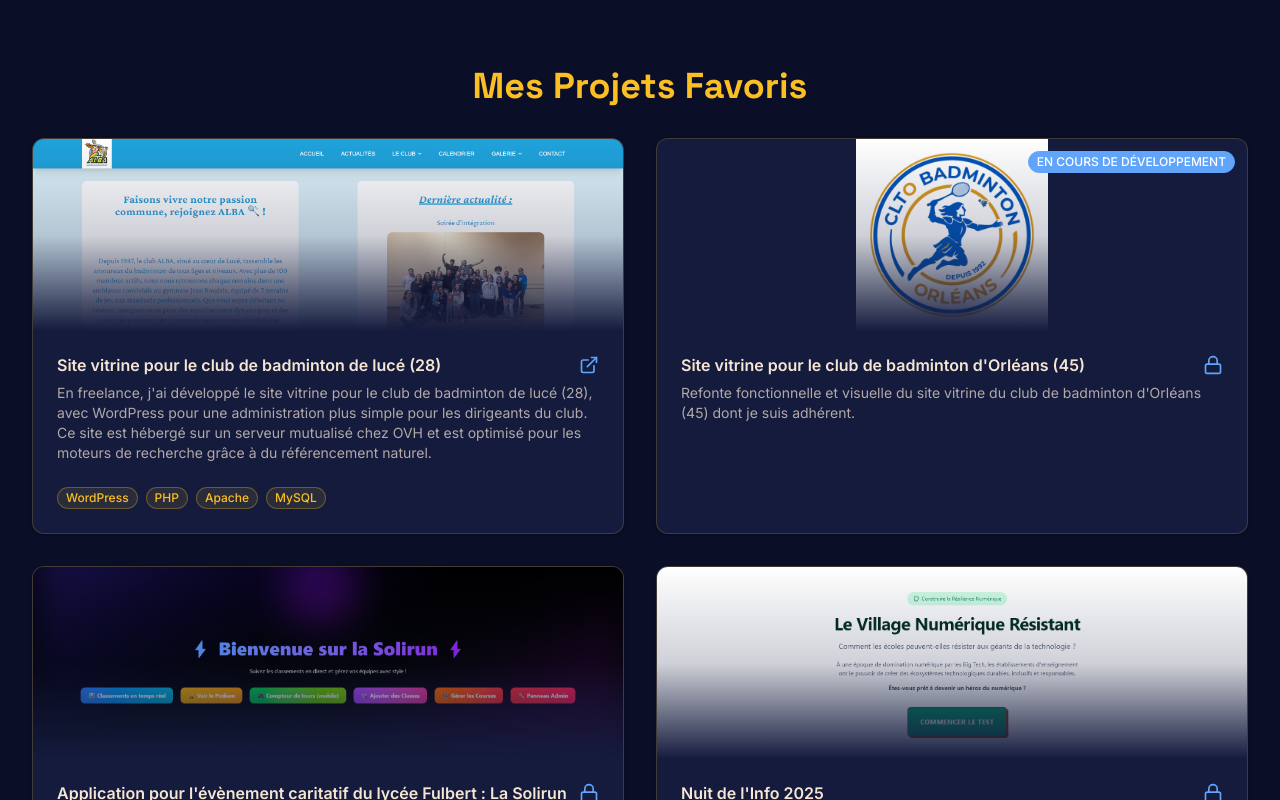
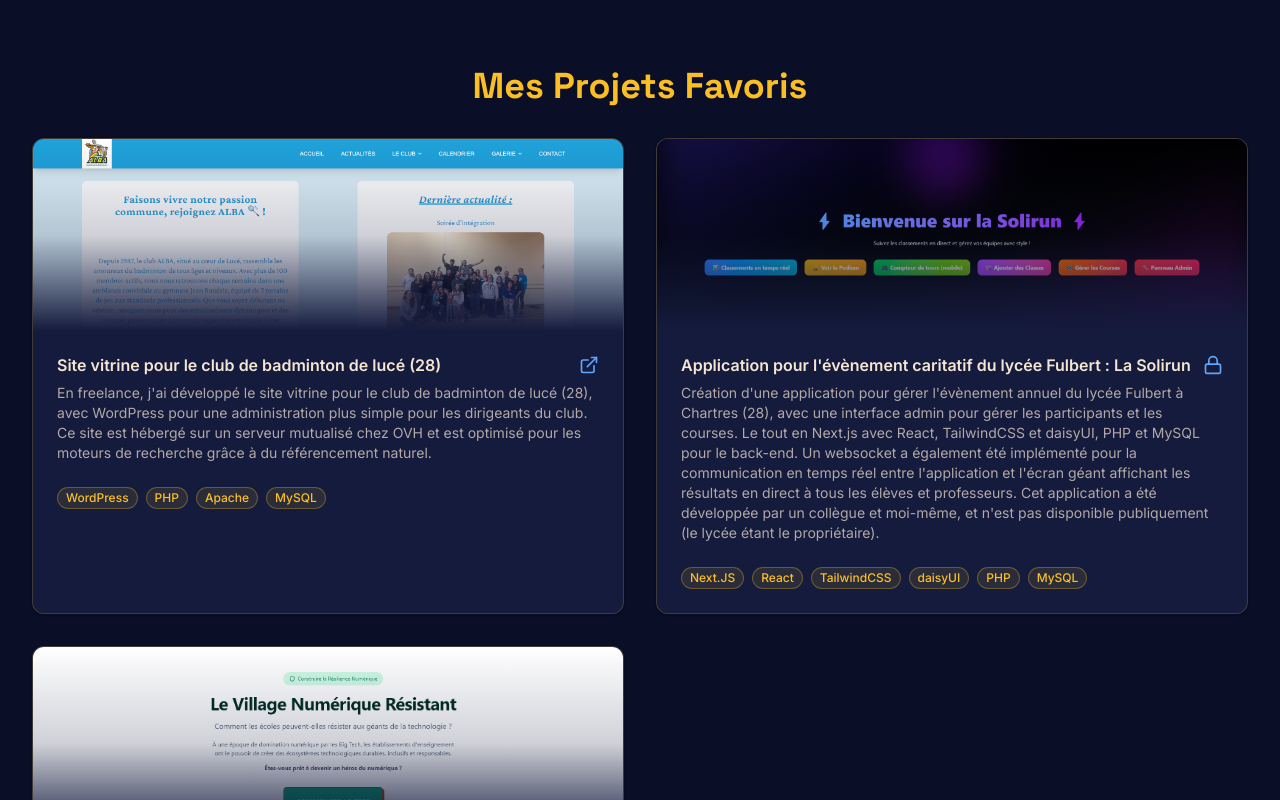
Before and after one commit to MaximeCode/My_Portfolio, a Next.js app: page /about_me in a window 1280 px wide. Shown: the part 2380-3180 px from the top of the page. Built offline with nearby package versions, Linux system fonts and the light colour scheme.

Commit message:
Projects added (not finished)

```diff
--- a/src/app/data/projects.data.js
+++ b/src/app/data/projects.data.js
@@ -15,18 +15,18 @@ export const projectsByTechnology = [
                 github: "https://github.com/MaximeCode/alba_badminton",
                 fav: true,
             },
-            {
-                title: "Site vitrine pour le club de badminton d'Orléans (45)",
-                description:
-                    "Refonte fonctionnelle et visuelle du site vitrine du club de badminton d'Orléans (45) dont je suis adhérent.",
-                technologies: [],
-                image: "Logo_CLTO",
-                link: "",
-                github: "",
-                fav: true,
-                in_progress: true,
-                object_classes: "object-center object-contain"
-            },
+            // {
+            //     title: "Site vitrine pour le club de badminton d'Orléans (45)",
+            //     description:
+            //         "Refonte fonctionnelle et visuelle du site vitrine du club de badminton d'Orléans (45) dont je suis adhérent.",
+            //     technologies: [],
+            //     image: "Logo_CLTO",
+            //     link: "",
+            //     github: "",
+            //     fav: true,
+            //     in_progress: true,
+            //     object_classes: "object-center object-contain"
+            // },
         ],
     },
     {
@@ -72,14 +72,18 @@ export const projectsByTechnology = [
         icon: "🔧",
         projects: [
             {
-                title: "API RESTful E-commerce",
+                title: "Satival Hemp-IT",
                 description:
-                    "API complète pour plateforme e-commerce avec authentification, gestion produits et paiements.",
-                image:
-                    "https://images.unsplash.com/photo-1641156803026-0b819059b04d?crop=entropy&cs=tinysrgb&fit=max&fm=jpg&ixid=M3w3Nzg4Nzd8MHwxfHNlYXJjaHwxfHxiYWNrZW5kJTIwc2VydmVyJTIwdGVjaG5vbG9neXxlbnwxfHx8fDE3NjMwNzc4NTl8MA&ixlib=rb-4.1.0&q=80&w=1080&utm_source=figma&utm_medium=referral",
-                technologies: ["Node.js", "Express", "MongoDB", "JWT"],
-                github: "https://github.com",
+                    "Projet professionnel réalisé en alternance chez Kiwik. Création d'une API REST complète pour une application de gestion de parcelles pour une coopérative d'agriculteurs. Authentification JWT, Refresh Token, gestion des parcelles et des utilisateurs.<br>Création d'une nouvelle partie dans l'application pour gérer la nouvelle culure. J'ai suivi les étapes de développement agiles pour la réalisation du projet, encadré par mon chef de projet. J'ai participé aux réunions avec le client pour comprendre les besoins et les contraintes, et je l'ai accompagné dans son utilisation. L'application est disponible publiquement mais seuls les membres de la coopérative peuvent y accéder.",
+                image: "hp_satival",
+                technologies: ["Symfony", "API REST", "PHP", "MySQL", "JWT"],
             },
+            {
+                title: "Karl Storz - Endocontact",
+                description: "Projet professionnel réalisé en alternance chez Kiwik. Création d'une nouvelle section dans l'intranet de l'entreprise de location de matériel médical de Karl Storz. Cette section permet de gérer les rapports d'inspection de l'équipement médical. J'ai travaillé sous la directive de mon chef de projet, appliqué les méthodologies agiles et formé le client au fonctionnement de cette nouvelle partie. J'ai modifié la base de données pour gérer toutes les données et les reliées aux clients/utilisateurs/articles médicaux...",
+                image: "hp_ks",
+                technologies: ["Symfony", "PHP", "MySQL", "Twig", ],
+            }
         ],
     }
 ];
```
